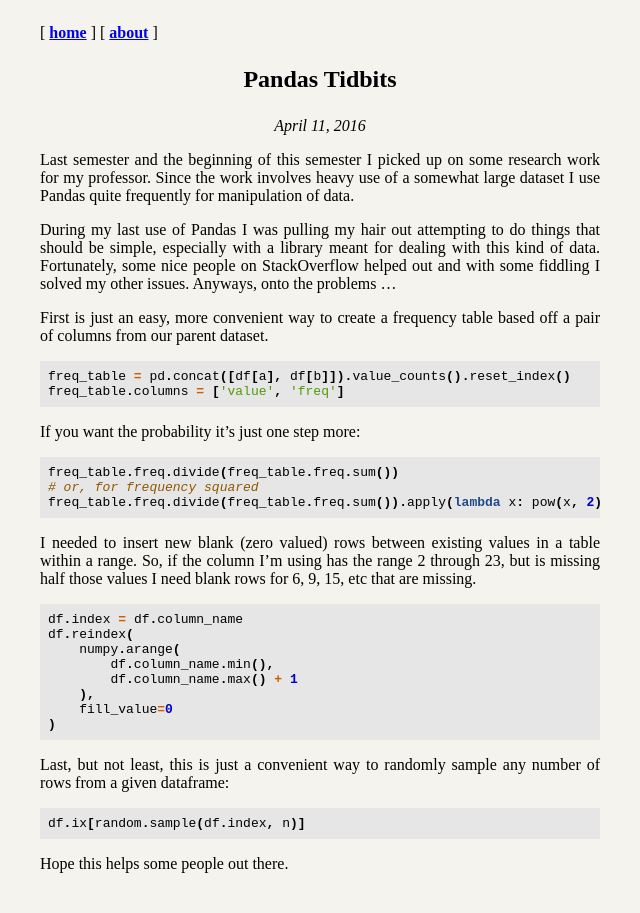
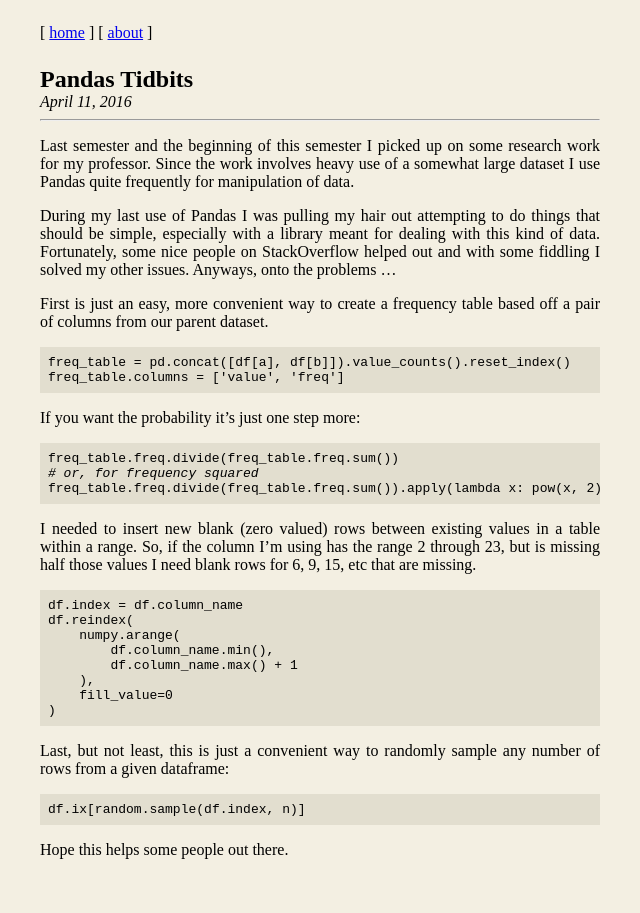
Before and after one commit to Battleroid/site, a Jekyll site: the page built from _posts/2016-04-11-pandas-tidbits.md, in a window 1280 px wide. Shown: the whole page, without its empty margins (320-960 px from the left). Built offline with Jekyll 4.4.1, drawn with Linux system fonts in a browser that asks for light colours.

Commit message:
Rework post template

```diff
--- a/_layouts/post.html
+++ b/_layouts/post.html
@@ -6,5 +6,6 @@ layout: default
         <h1>{{ page.title }}</h1>
         <time pubdate="pubdate" datetime="{{ page.date | date: "%Y-%m-%d" }}">{{ page.date | date: "%B %d, %Y" }}</time>
     </header>
+    <hr>
     {{ content }}
 </article>
--- a/css/main.css
+++ b/css/main.css
@@ -1,7 +1,7 @@
 body {
     font-family: serif;
     font-size: 16px;
-    background: #f5f3ed;
+    background: #f3efe2;
 }
 
 main {
@@ -22,7 +22,8 @@ pre code {
     padding: 8px;
     overflow: auto;
     display: block;
-    background: #e6e6e6;
+    /* background: #e6e6e6; */
+    background: #e2decf;
     white-space: pre;
     word-wrap: normal;
 }
@@ -32,7 +33,7 @@ p {
 }
 
 a {
-    font-weight: bold;
+    /* font-weight: bold; */
 }
 
 blockquote {
@@ -72,12 +73,14 @@ h1 a, h2 a, h3 a, h4 a, h5 a, h6 a {
     color: black;
 }
 
-article header {
-    text-align: center;
+header h1 {
+    margin-bottom: 0em;
 }
 
-p code, li code {
+p code, li code, samp, kbd {
     color: green;
+    /* background: #e2decf;
+    padding: 2px 4px; */
 }
 
 img {
@@ -89,6 +92,8 @@ img {
 
 article header time {
     font-style: italic;
+    display: inline-block;
+    margin-top: 0em;
 }
 
 ul.posts li div {
@@ -109,7 +114,7 @@ ul.posts time {
 .caption {
     text-align: center;
     font-style: italic;
-    width: 80%;
+    width: 90%;
     margin: 1em auto;
 }
 
@@ -144,3 +149,12 @@ abbr[title], acronym[title] {
         white-space: pre-wrap;
     }
 }
+
+.highlight .c1 {
+    font-style: italic;
+}
+
+table {
+    width: 100%;
+    border-collapse: collapse;
+}
--- a/css/tango.css
+++ /dev/null
@@ -1,69 +0,0 @@
-.highlight .hll { background-color: #ffffcc }
-.highlight .c { color: #8f5902; font-style: italic } /* Comment */
-.highlight .err { color: #a40000; border: 1px solid #ef2929 } /* Error */
-.highlight .g { color: #000000 } /* Generic */
-.highlight .k { color: #204a87; font-weight: bold } /* Keyword */
-.highlight .l { color: #000000 } /* Literal */
-.highlight .n { color: #000000 } /* Name */
-.highlight .o { color: #ce5c00; font-weight: bold } /* Operator */
-.highlight .x { color: #000000 } /* Other */
-.highlight .p { color: #000000; font-weight: bold } /* Punctuation */
-.highlight .cm { color: #8f5902; font-style: italic } /* Comment.Multiline */
-.highlight .cp { color: #8f5902; font-style: italic } /* Comment.Preproc */
-.highlight .c1 { color: #8f5902; font-style: italic } /* Comment.Single */
-.highlight .cs { color: #8f5902; font-style: italic } /* Comment.Special */
-.highlight .gd { color: #a40000 } /* Generic.Deleted */
-.highlight .ge { color: #000000; font-style: italic } /* Generic.Emph */
-.highlight .gr { color: #ef2929 } /* Generic.Error */
-.highlight .gh { color: #000080; font-weight: bold } /* Generic.Heading */
-.highlight .gi { color: #00A000 } /* Generic.Inserted */
-.highlight .go { color: #000000; font-style: italic } /* Generic.Output */
-.highlight .gp { color: #8f5902 } /* Generic.Prompt */
-.highlight .gs { color: #000000; font-weight: bold } /* Generic.Strong */
-.highlight .gu { color: #800080; font-weight: bold } /* Generic.Subheading */
-.highlight .gt { color: #a40000; font-weight: bold } /* Generic.Traceback */
-.highlight .kc { color: #204a87; font-weight: bold } /* Keyword.Constant */
-.highlight .kd { color: #204a87; font-weight: bold } /* Keyword.Declaration */
-.highlight .kn { color: #204a87; font-weight: bold } /* Keyword.Namespace */
-.highlight .kp { color: #204a87; font-weight: bold } /* Keyword.Pseudo */
-.highlight .kr { color: #204a87; font-weight: bold } /* Keyword.Reserved */
-.highlight .kt { color: #204a87; font-weight: bold } /* Keyword.Type */
-.highlight .ld { color: #000000 } /* Literal.Date */
-.highlight .m { color: #0000cf; font-weight: bold } /* Literal.Number */
-.highlight .s { color: #4e9a06 } /* Literal.String */
-.highlight .na { color: #c4a000 } /* Name.Attribute */
-.highlight .nb { color: #204a87 } /* Name.Builtin */
-.highlight .nc { color: #000000 } /* Name.Class */
-.highlight .no { color: #000000 } /* Name.Constant */
-.highlight .nd { color: #5c35cc; font-weight: bold } /* Name.Decorator */
-.highlight .ni { color: #ce5c00 } /* Name.Entity */
-.highlight .ne { color: #cc0000; font-weight: bold } /* Name.Exception */
-.highlight .nf { color: #000000 } /* Name.Function */
-.highlight .nl { color: #f57900 } /* Name.Label */
-.highlight .nn { color: #000000 } /* Name.Namespace */
-.highlight .nx { color: #000000 } /* Name.Other */
-.highlight .py { color: #000000 } /* Name.Property */
-.highlight .nt { color: #204a87; font-weight: bold } /* Name.Tag */
-.highlight .nv { color: #000000 } /* Name.Variable */
-.highlight .ow { color: #204a87; font-weight: bold } /* Operator.Word */
-.highlight .w { color: #f8f8f8; text-decoration: underline } /* Text.Whitespace */
-.highlight .mf { color: #0000cf; font-weight: bold } /* Literal.Number.Float */
-.highlight .mh { color: #0000cf; font-weight: bold } /* Literal.Number.Hex */
-.highlight .mi { color: #0000cf; font-weight: bold } /* Literal.Number.Integer */
-.highlight .mo { color: #0000cf; font-weight: bold } /* Literal.Number.Oct */
-.highlight .sb { color: #4e9a06 } /* Literal.String.Backtick */
-.highlight .sc { color: #4e9a06 } /* Literal.String.Char */
-.highlight .sd { color: #8f5902; font-style: italic } /* Literal.String.Doc */
-.highlight .s2 { color: #4e9a06 } /* Literal.String.Double */
-.highlight .se { color: #4e9a06 } /* Literal.String.Escape */
-.highlight .sh { color: #4e9a06 } /* Literal.String.Heredoc */
-.highlight .si { color: #4e9a06 } /* Literal.String.Interpol */
-.highlight .sx { color: #4e9a06 } /* Literal.String.Other */
-.highlight .sr { color: #4e9a06 } /* Literal.String.Regex */
-.highlight .s1 { color: #4e9a06 } /* Literal.String.Single */
-.highlight .ss { color: #4e9a06 } /* Literal.String.Symbol */
-.highlight .bp { color: #3465a4 } /* Name.Builtin.Pseudo */
-.highlight .vc { color: #000000 } /* Name.Variable.Class */
-.highlight .vg { color: #000000 } /* Name.Variable.Global */
-.highlight .vi { color: #000000 } /* Name.Variable.Instance */
-.highlight .il { color: #0000cf; font-weight: bold } /* Literal.Number.Integer.Long */
```
